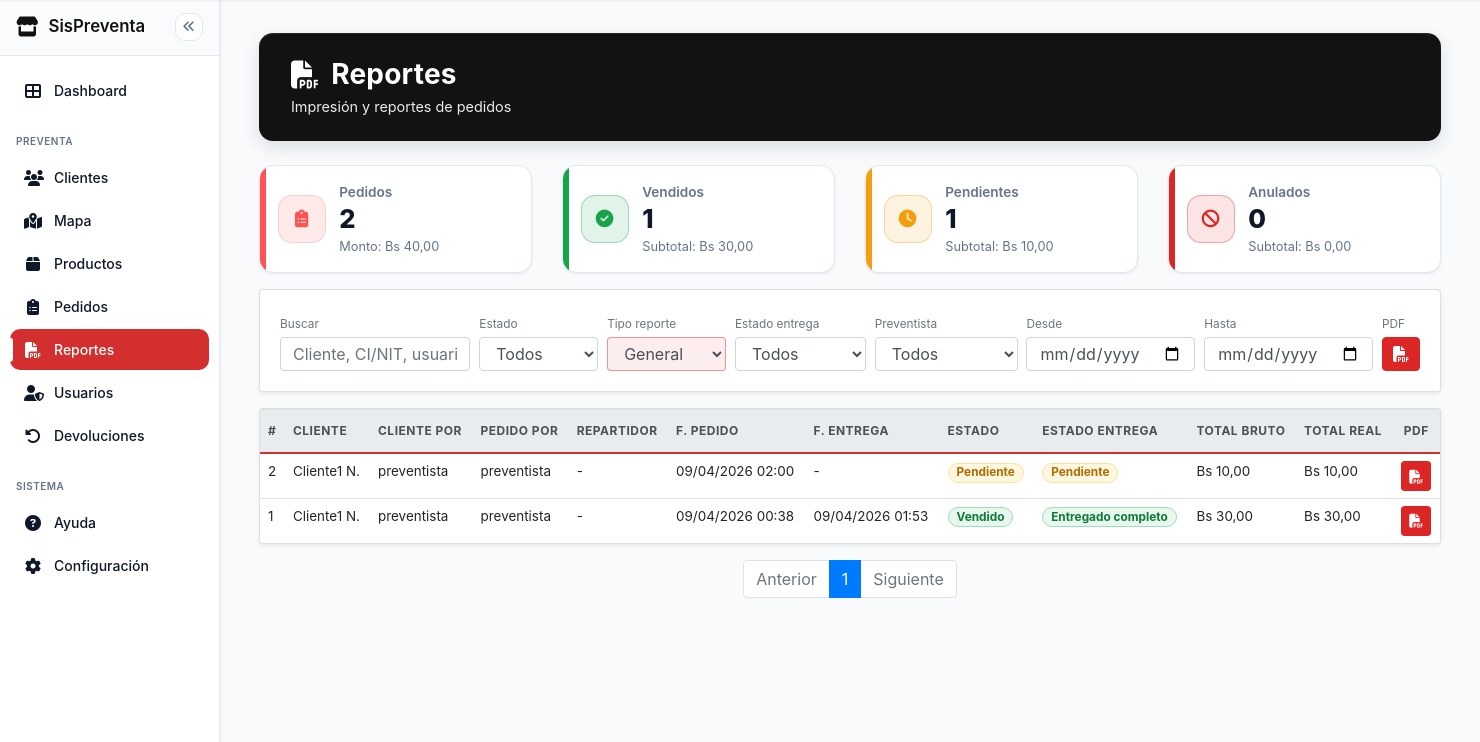
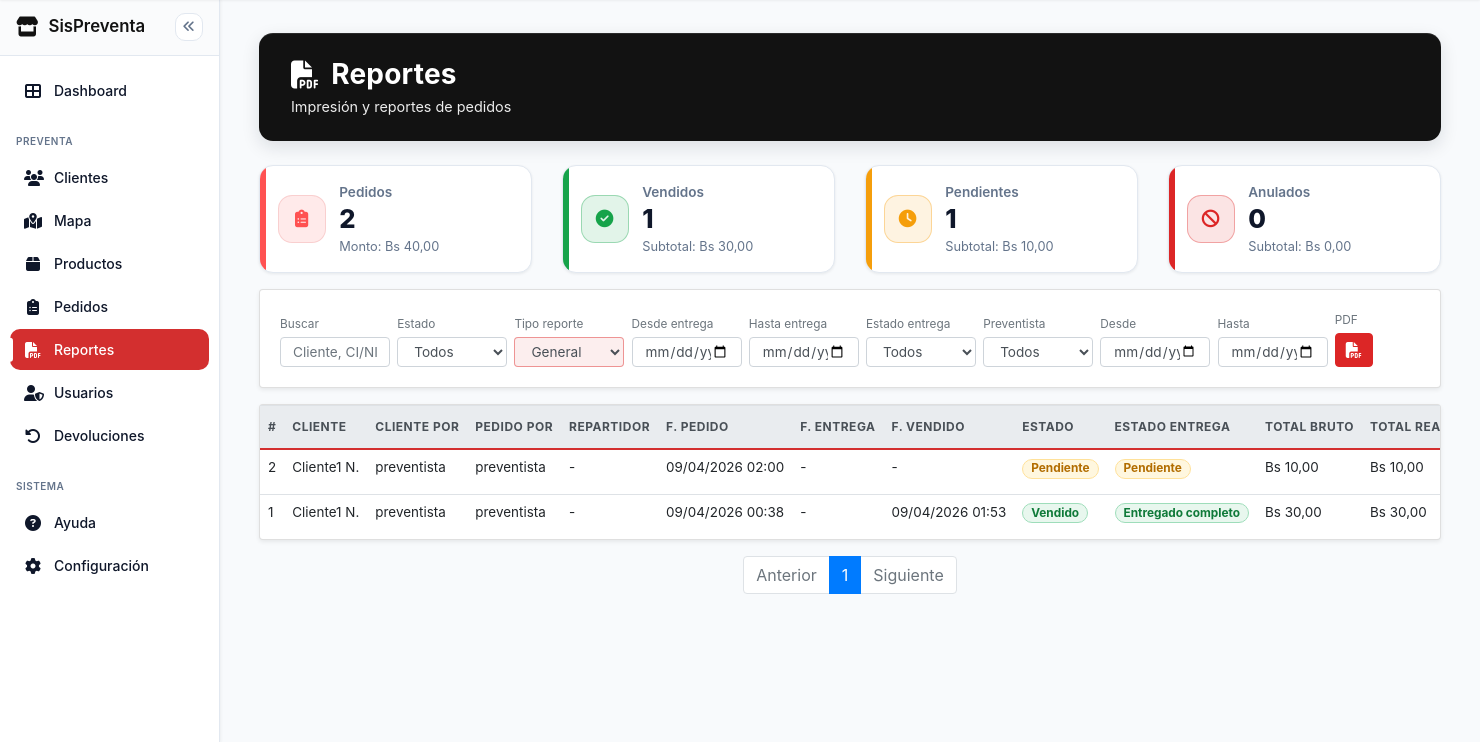
Before and after one commit to Guilder23/Sistema-Preventa, a Django app: page /reportes/ in a window 1480 px wide. Shown: the part 57-799 px from the top of the page. Run offline with Django 5.2, Linux system fonts and the light colour scheme; a user stored in the database is signed in; data comes from the database, SQL or seed files in the repository; data that the repository does not hold is empty; some libraries are stand-ins or nearby versions.

Commit message:
Ahora se muestra la fecha de entrega en la tabla de reportes

```diff
--- a/apps/reportes/views.py
+++ b/apps/reportes/views.py
@@ -30,6 +30,8 @@ def _pedidos_filtrados(request, user):
     estado = (request.GET.get("estado") or "").strip().lower()
     desde = (request.GET.get("desde") or "").strip()
     hasta = (request.GET.get("hasta") or "").strip()
+    desde_entrega_raw = (request.GET.get("desde_entrega") or "").strip()
+    hasta_entrega_raw = (request.GET.get("hasta_entrega") or "").strip()
     tipo = (request.GET.get("tipo") or "general").strip().lower()
     preventista_id_raw = (request.GET.get("preventista") or "").strip()
     estado_entrega = (request.GET.get("estado_entrega") or "").strip().lower()
@@ -97,11 +99,25 @@ def _pedidos_filtrados(request, user):
 
     fecha_desde = parse_date(desde) if desde else None
     fecha_hasta = parse_date(hasta) if hasta else None
-
-    if fecha_desde:
-        pedidos = pedidos.filter(fecha__date__gte=fecha_desde)
-    if fecha_hasta:
-        pedidos = pedidos.filter(fecha__date__lte=fecha_hasta)
+    fecha_desde_entrega = parse_date(desde_entrega_raw) if desde_entrega_raw else None
+    fecha_hasta_entrega = parse_date(hasta_entrega_raw) if hasta_entrega_raw else None
+
+    # Filtrado por fechas: si se proporcionan fechas de entrega explícitas, las priorizamos.
+    if fecha_desde_entrega:
+        pedidos = pedidos.filter(fecha_entrega_estimada__gte=fecha_desde_entrega)
+    elif fecha_desde:
+        if tipo == 'despacho':
+            pedidos = pedidos.filter(fecha_entrega_estimada__gte=fecha_desde)
+        else:
+            pedidos = pedidos.filter(fecha__date__gte=fecha_desde)
+
+    if fecha_hasta_entrega:
+        pedidos = pedidos.filter(fecha_entrega_estimada__lte=fecha_hasta_entrega)
+    elif fecha_hasta:
+        if tipo == 'despacho':
+            pedidos = pedidos.filter(fecha_entrega_estimada__lte=fecha_hasta)
+        else:
+            pedidos = pedidos.filter(fecha__date__lte=fecha_hasta)
 
     pedidos = pedidos.order_by("-fecha")
 
@@ -110,6 +126,8 @@ def _pedidos_filtrados(request, user):
         "estado": estado,
         "desde": desde,
         "hasta": hasta,
+        "desde_entrega": desde_entrega_raw,
+        "hasta_entrega": hasta_entrega_raw,
         "tipo": tipo,
         "preventista": preventista_id,
         "estado_entrega": estado_entrega,
@@ -215,7 +233,8 @@ def reportes_inicio(request):
             else (p.preventista.get_full_name() or p.preventista.username)
         )
         p.fecha_pedido_display = p.fecha.strftime("%d/%m/%Y %H:%M") if p.fecha else "-"
-        p.fecha_entrega_display = p.fecha_vendido.strftime("%d/%m/%Y %H:%M") if p.fecha_vendido else "-"
+        p.fecha_vendido_display = p.fecha_vendido.strftime("%d/%m/%Y %H:%M") if p.fecha_vendido else "-"
+        p.fecha_entrega_display = p.fecha_entrega_estimada.strftime("%d/%m/%Y") if getattr(p, 'fecha_entrega_estimada', None) else "-"
 
         devol = devolucion_reciente_por_pedido.get(p.id)
         if devol and devol.repartidor:
@@ -251,6 +270,8 @@ def reportes_inicio(request):
             "estado": filtros["estado"],
             "desde": filtros["desde"],
             "hasta": filtros["hasta"],
+            "desde_entrega": filtros.get("desde_entrega", ""),
+            "hasta_entrega": filtros.get("hasta_entrega", ""),
             "tipo": filtros["tipo"],
             "preventista": filtros["preventista"],
             "estado_entrega": filtros["estado_entrega"],
@@ -578,7 +599,7 @@ def pedidos_pdf(request):
             return text
         return text[: max_len - 1] + "…"
 
-    data = [["#", "Cliente", "Cli. por", "Ped. por", "Repart.", "F. pedido", "F. entrega", "Est. ent.", "Dev.", "Bruto", "Real"]]
+    data = [["#", "Cliente", "Cli. por", "Ped. por", "Repart.", "F. pedido", "F. entrega", "F. vendido", "Est. ent.", "Dev.", "Bruto", "Real"]]
     total_monto = 0
     total_monto_neto = Decimal("0.00")
     for p in pedidos:
@@ -616,6 +637,7 @@ def pedidos_pdf(request):
                 _short(pedido_reg_por, 11),
                 _short(repartidor, 10),
                 p.fecha.strftime("%d/%m/%Y %H:%M"),
+                p.fecha_entrega_estimada.strftime("%d/%m/%Y") if getattr(p, 'fecha_entrega_estimada', None) else "-",
                 p.fecha_vendido.strftime("%d/%m/%Y %H:%M") if p.fecha_vendido else "-",
                 _short(estado_entrega, 14),
                 str(devueltos_por_pedido.get(p.id, 0)),
@@ -624,9 +646,9 @@ def pedidos_pdf(request):
             ]
         )
 
-    table = Table(
+        table = Table(
         data,
-        colWidths=[6 * mm, 19 * mm, 16 * mm, 16 * mm, 14 * mm, 18 * mm, 18 * mm, 17 * mm, 7 * mm, 16 * mm, 16 * mm],
+        colWidths=[6 * mm, 19 * mm, 16 * mm, 16 * mm, 14 * mm, 18 * mm, 18 * mm, 18 * mm, 17 * mm, 7 * mm, 16 * mm, 16 * mm],
         repeatRows=1,
     )
     table.setStyle(
@@ -638,7 +660,7 @@ def pedidos_pdf(request):
                 ("FONTSIZE", (0, 0), (-1, 0), 7),
                 ("FONTSIZE", (0, 1), (-1, -1), 6),
                 ("ALIGN", (0, 0), (0, -1), "CENTER"),
-                ("ALIGN", (5, 1), (6, -1), "CENTER"),
+                    ("ALIGN", (5, 1), (7, -1), "CENTER"),
                 ("ALIGN", (8, 1), (8, -1), "CENTER"),
                 ("ALIGN", (9, 1), (10, -1), "RIGHT"),
                 ("GRID", (0, 0), (-1, -1), 0.25, colors.HexColor("#cfd4da")),
--- a/static/css/reportes/reportes.css
+++ b/static/css/reportes/reportes.css
@@ -143,9 +143,12 @@
 
 .reportes-filtros-grid {
     display: grid;
-    grid-template-columns: 1.6fr 1fr 1fr 1.1fr 1.2fr 1fr 1fr auto;
-    gap: 0.45rem 0.55rem;
+    /* Forzar una sola fila en pantallas amplias: 10 columnas compactas */
+    grid-template-columns: repeat(10, minmax(110px, 1fr));
+    gap: 0.35rem 0.45rem;
     align-items: end;
+    column-gap: 0.45rem;
+    row-gap: 0.25rem;
 }
 
 .filtro-item label {
@@ -154,9 +157,10 @@
 }
 
 .filtro-item .form-control {
-    height: 34px;
-    padding-top: 0.22rem;
-    padding-bottom: 0.22rem;
+    height: 30px;
+    padding-top: 0.12rem;
+    padding-bottom: 0.12rem;
+    font-size: 0.85rem;
 }
 
 .filtro-tipo {
@@ -233,11 +237,11 @@
 
 @media (max-width: 1200px) {
     .reportes-filtros-grid {
-        grid-template-columns: repeat(4, minmax(160px, 1fr));
+        grid-template-columns: repeat(6, minmax(140px, 1fr));
     }
 
     .reportes-filtros-grid--devoluciones {
-        grid-template-columns: repeat(3, minmax(160px, 1fr));
+        grid-template-columns: repeat(4, minmax(140px, 1fr));
     }
 }
 
--- a/templates/reportes/reportes.html
+++ b/templates/reportes/reportes.html
@@ -83,6 +83,15 @@
                         <option value="despacho" {% if tipo == 'despacho' %}selected{% endif %}>Despacho</option>
                         <option value="devoluciones" {% if tipo == 'devoluciones' %}selected{% endif %}>Devoluciones Físicas</option>
                     </select>
+
+                </div>
+                <div class="filtro-item">
+                    <label class="small text-muted">Desde entrega</label>
+                    <input type="date" name="desde_entrega" value="{{ desde_entrega }}" class="form-control">
+                </div>
+                <div class="filtro-item">
+                    <label class="small text-muted">Hasta entrega</label>
+                    <input type="date" name="hasta_entrega" value="{{ hasta_entrega }}" class="form-control">
                 </div>
                 <div class="filtro-item">
                     <label class="small text-muted">Estado entrega</label>
@@ -136,6 +145,7 @@
                             <th>Repartidor</th>
                             <th>F. pedido</th>
                             <th>F. entrega</th>
+                            <th>F. vendido</th>
                             <th>Estado</th>
                             <th>Estado entrega</th>
                             <th>Total bruto</th>
@@ -153,6 +163,7 @@
                             <td>{{ p.repartidor_nombre }}</td>
                             <td>{{ p.fecha_pedido_display }}</td>
                             <td>{{ p.fecha_entrega_display }}</td>
+                            <td>{{ p.fecha_vendido_display }}</td>
                             <td><span class="estado-badge estado-badge--{{ p.estado_key }}">{{ p.get_estado_display }}</span></td>
                             <td><span class="estado-badge estado-badge-entrega estado-badge--{{ p.estado_entrega_key }}">{{ p.estado_entrega }}</span></td>
                             <td>Bs {{ p.total|floatformat:2 }}</td>
@@ -180,7 +191,7 @@
         <ul class="pagination justify-content-center">
             {% if page_obj.has_previous %}
                 <li class="page-item">
-                    <a class="page-link" href="?q={{ q }}&estado={{ estado }}&tipo={{ tipo }}&estado_entrega={{ estado_entrega }}&preventista={{ preventista }}&desde={{ desde }}&hasta={{ hasta }}&page={{ page_obj.previous_page_number }}">Anterior</a>
+                    <a class="page-link" href="?q={{ q }}&estado={{ estado }}&tipo={{ tipo }}&estado_entrega={{ estado_entrega }}&preventista={{ preventista }}&desde={{ desde }}&hasta={{ hasta }}&desde_entrega={{ desde_entrega }}&hasta_entrega={{ hasta_entrega }}&page={{ page_obj.previous_page_number }}">Anterior</a>
                 </li>
             {% else %}
                 <li class="page-item disabled"><span class="page-link">Anterior</span></li>
@@ -190,13 +201,13 @@
                 {% if page_obj.number == num %}
                     <li class="page-item active"><span class="page-link">{{ num }}</span></li>
                 {% elif num > page_obj.number|add:'-3' and num < page_obj.number|add:'3' %}
-                    <li class="page-item"><a class="page-link" href="?q={{ q }}&estado={{ estado }}&tipo={{ tipo }}&estado_entrega={{ estado_entrega }}&preventista={{ preventista }}&desde={{ desde }}&hasta={{ hasta }}&page={{ num }}">{{ num }}</a></li>
+                    <li class="page-item"><a class="page-link" href="?q={{ q }}&estado={{ estado }}&tipo={{ tipo }}&estado_entrega={{ estado_entrega }}&preventista={{ preventista }}&desde={{ desde }}&hasta={{ hasta }}&desde_entrega={{ desde_entrega }}&hasta_entrega={{ hasta_entrega }}&page={{ num }}">{{ num }}</a></li>
                 {% endif %}
             {% endfor %}
 
             {% if page_obj.has_next %}
                 <li class="page-item">
-                    <a class="page-link" href="?q={{ q }}&estado={{ estado }}&tipo={{ tipo }}&estado_entrega={{ estado_entrega }}&preventista={{ preventista }}&desde={{ desde }}&hasta={{ hasta }}&page={{ page_obj.next_page_number }}">Siguiente</a>
+                    <a class="page-link" href="?q={{ q }}&estado={{ estado }}&tipo={{ tipo }}&estado_entrega={{ estado_entrega }}&preventista={{ preventista }}&desde={{ desde }}&hasta={{ hasta }}&desde_entrega={{ desde_entrega }}&hasta_entrega={{ hasta_entrega }}&page={{ page_obj.next_page_number }}">Siguiente</a>
                 </li>
             {% else %}
                 <li class="page-item disabled"><span class="page-link">Siguiente</span></li>
```
